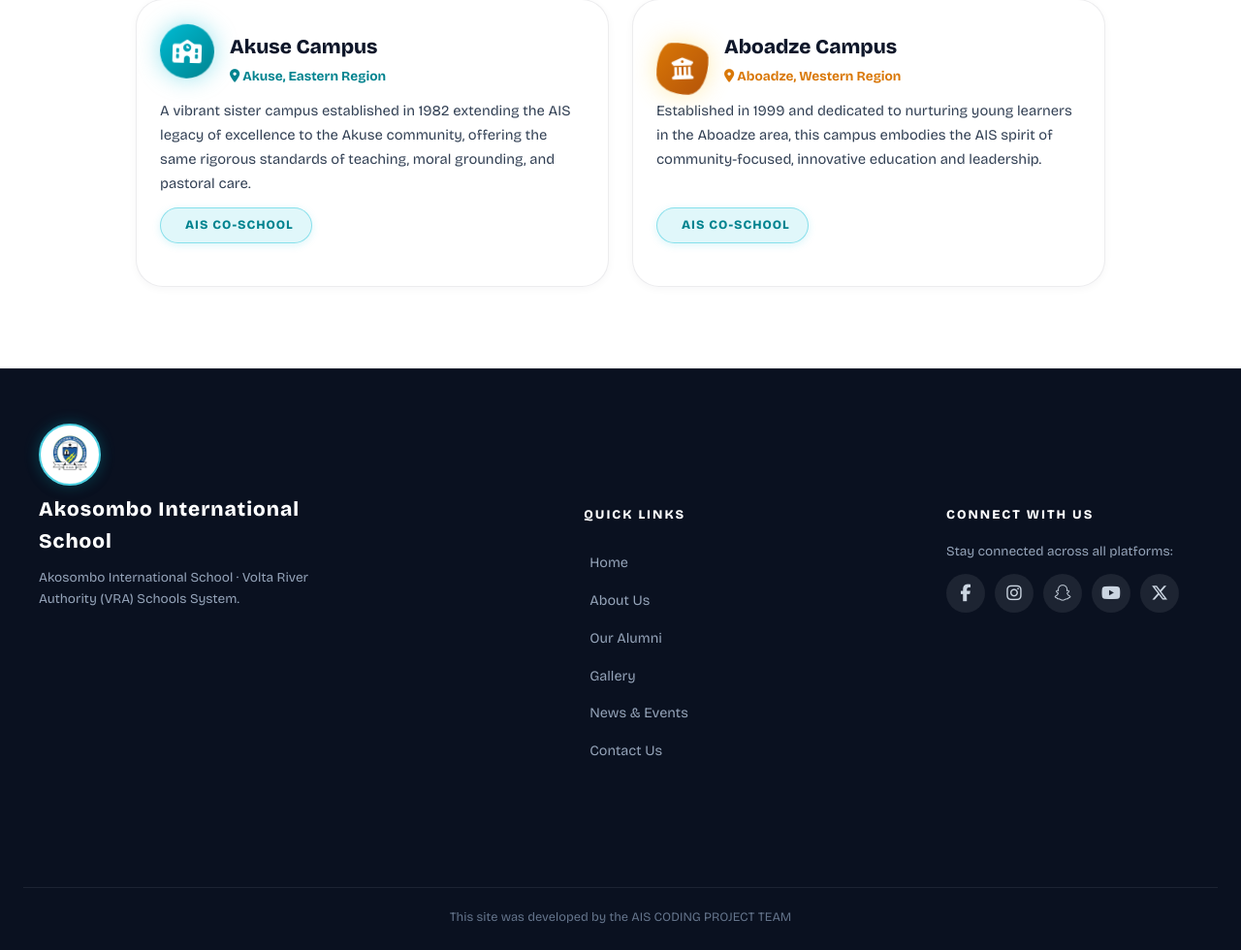
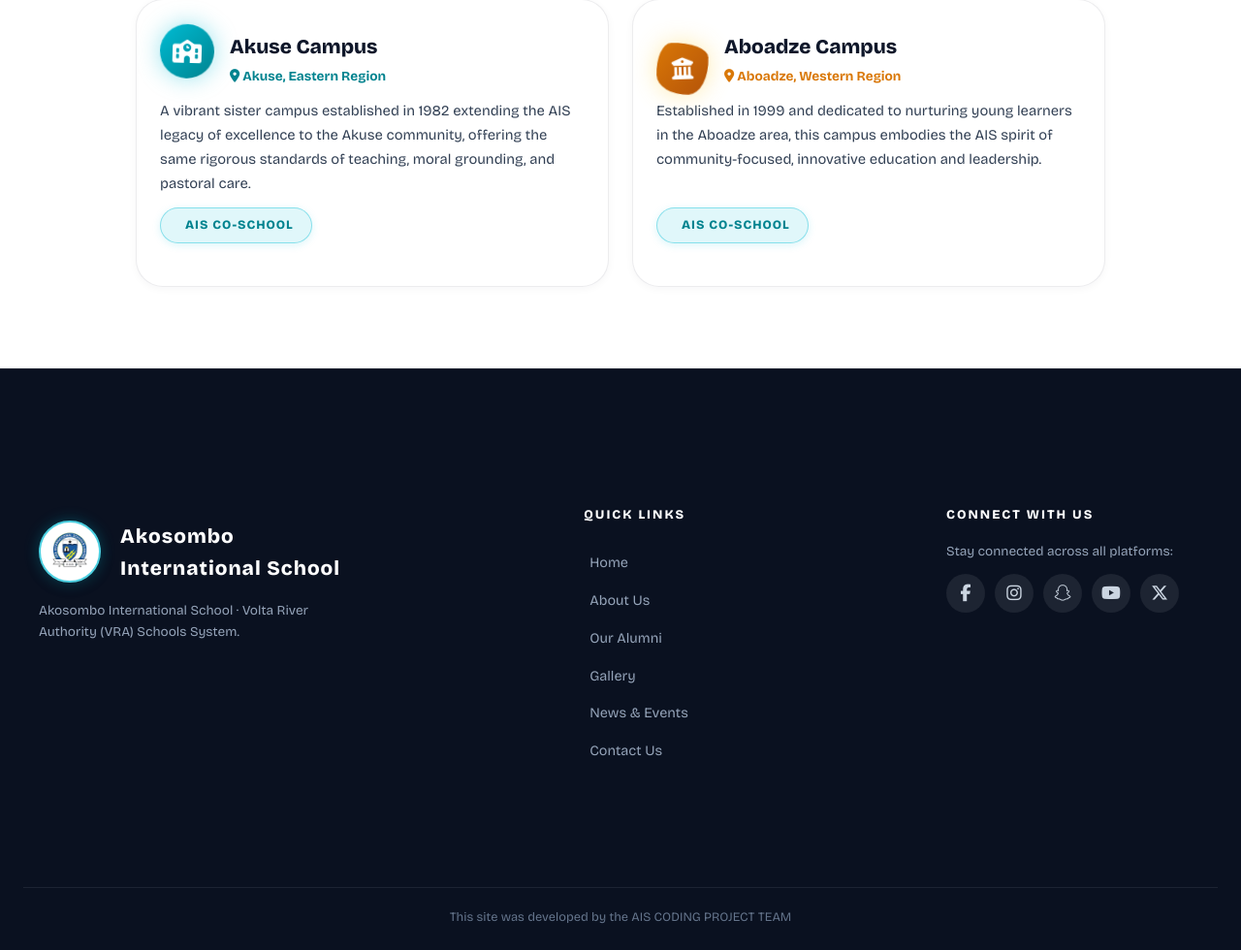
Before and after one commit to manteypavel-cell/AIS-CODING-PROJECT, a Flask app: page /about in a window 1280 px wide. Shown: the part 4008-4988 px from the top of the page at 97% size. Run offline with Flask 3, Linux system fonts and the light colour scheme; some libraries are stand-ins or nearby versions.

Commit message:
Update style.css

```diff
--- a/static/style.css
+++ b/static/style.css
@@ -1461,6 +1461,14 @@ footer {
     margin: 0 auto;
     flex-wrap: wrap;
 }
+
+.sub-footer-wrapper{
+    padding-top:100px;
+    display:flex;
+    flex-direction: row;
+    gap:20px;
+}
+
 .footer-logo {
     display: flex;
     flex-direction: column;
```
